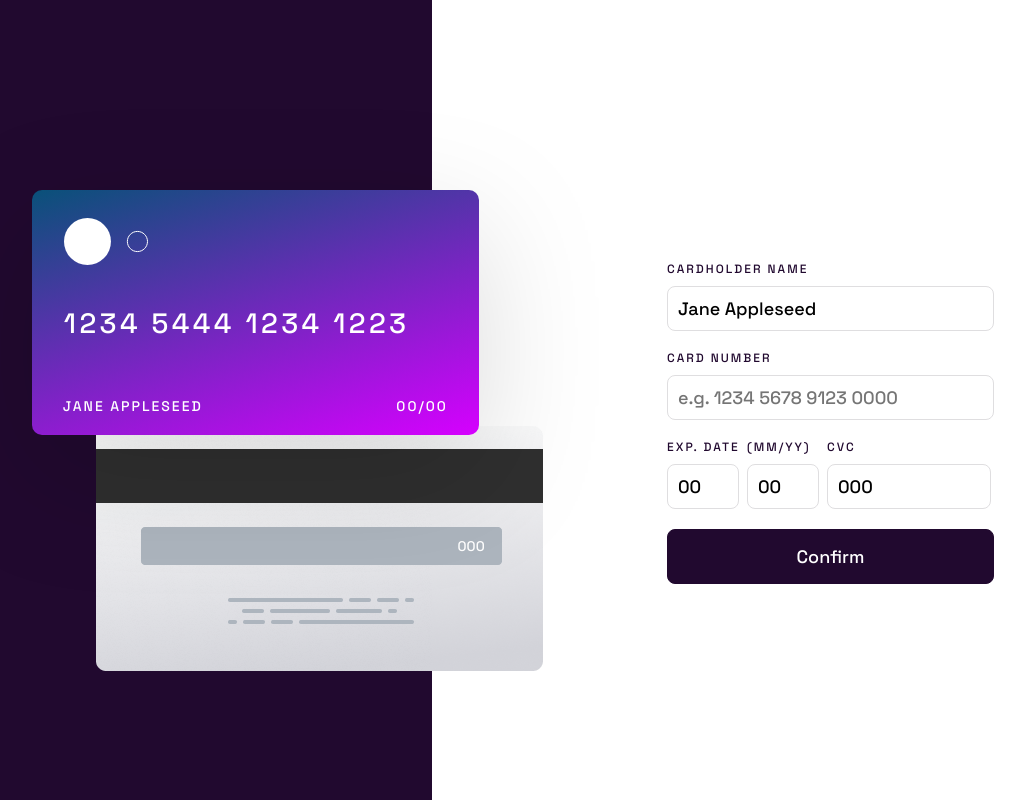
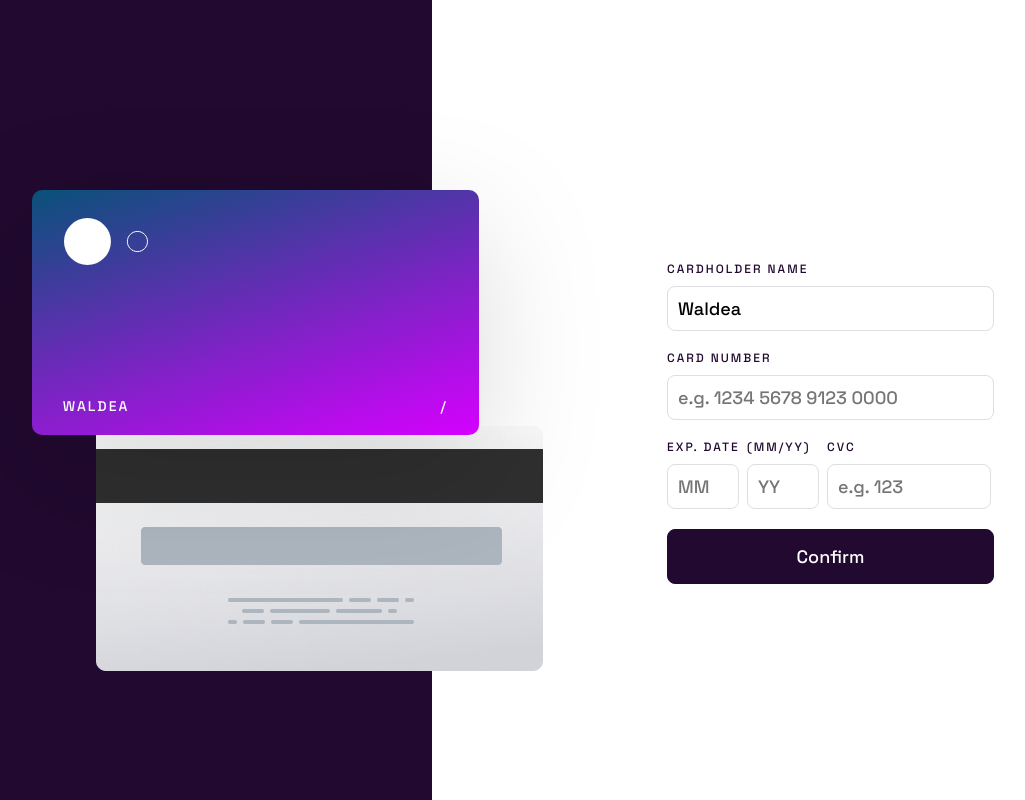
Before and after one commit to waldekglaz/interactive-card-details-form, a React (Create React App) app: page / in a window 1280 px wide. Shown: the whole page, without its empty margins (51-1076 px from the left). Built offline with nearby package versions, Linux system fonts and the light colour scheme.

Commit message:
main.js created and styles moved from app.js

```diff
--- a/src/App.js
+++ b/src/App.js
@@ -1,51 +1,15 @@
-import React from "react";
+import React, { useState } from "react";
 import Header from "./components/Header";
 import InputField from "./components/InputField";
-import styled from "styled-components";
-const StyledMain = styled.main`
-  @media (min-width: 1024px) {
-    height: 100vh;
-    display: flex;
-    overflow: hidden;
-    align-items: center;
-  }
-`;
-const StyledForm = styled.form`
-  padding: 9.1rem 0 4.5rem;
-  width: 327px;
-  margin: 0 auto;
-  .wide-input {
-    width: 100%;
-  }
-  .nested-fields {
-    display: flex;
-    justify-content: flex-start;
-    .small-input {
-      width: 72px;
-      margin-right: 8px;
-    }
-    .medium-input {
-      width: 164px;
-    }
-  }
-  button {
-    width: 100%;
-    background: #21092f;
-    border-radius: 8px;
-    border: 1px solid #21092f;
-    font-size: 18px;
-    color: #fff;
-    padding: 1.5rem 0;
-    cursor: pointer;
-  }
-`;
+import { StyledMain, StyledForm } from "./Main.styled";
+
 class App extends React.Component {
   state = {
-    cvc: "000",
-    cardNumber: "1234 5444 1234 1223",
-    cardHolderName: "Jane Appleseed",
-    expireMonth: "00",
-    expireYear: "00",
+    cvc: "",
+    cardNumber: "",
+    cardHolderName: "Waldea",
+    expireMonth: "",
+    expireYear: "",
   };
   onFormSubmit = (e) => {
     e.preventDefault();
@@ -88,42 +52,47 @@ class App extends React.Component {
             value={this.state.cardHolderName}
             onChange={this.onNameChange}
             className="wide-input"
+            maxLength="28"
           />
 
           <InputField
             label="Card Number"
-            type="number"
+            type="text"
             placeholder="e.g. 1234 5678 9123 0000"
             value={this.state.cardNumber}
             onChange={this.onCradNumberChange}
             onFocus={this.onInputClick}
             className="wide-input"
+            maxLength="16"
           />
 
           <div className="nested-fields">
             <InputField
               label="EXP. DATE"
-              type="number"
+              type="text"
               placeholder="MM"
               value={this.state.expireMonth}
               onChange={this.onMonthChange}
               className="small-input"
+              maxLength="2"
             />
             <InputField
               label="(MM/YY)"
-              type="number"
+              type="text"
               placeholder="YY"
               value={this.state.expireYear}
               onChange={this.onYearChange}
               className="small-input"
+              maxLength="2"
             />
             <InputField
               label="cvc"
-              type="number"
+              type="text"
               placeholder="e.g. 123"
               value={this.state.cvc}
               onChange={this.onCvcChange}
               className="medium-input"
+              maxLength="3"
             />
           </div>
           <button type="submit">Confirm</button>
--- /dev/null
+++ b/src/Main.styled.js
@@ -0,0 +1,41 @@
+import styled from "styled-components";
+
+const StyledMain = styled.main`
+  @media (min-width: 1024px) {
+    height: 100vh;
+    display: flex;
+    overflow: hidden;
+    align-items: center;
+  }
+`;
+const StyledForm = styled.form`
+  padding: 9.1rem 0 4.5rem;
+  width: 327px;
+  margin: 0 auto;
+  .wide-input {
+    width: 100%;
+  }
+  .nested-fields {
+    display: flex;
+    justify-content: flex-start;
+    .small-input {
+      width: 72px;
+      margin-right: 8px;
+    }
+    .medium-input {
+      width: 164px;
+    }
+  }
+  button {
+    width: 100%;
+    background: #21092f;
+    border-radius: 8px;
+    border: 1px solid #21092f;
+    font-size: 18px;
+    color: #fff;
+    padding: 1.5rem 0;
+    cursor: pointer;
+  }
+`;
+
+export { StyledMain, StyledForm };
--- a/src/components/InputField.js
+++ b/src/components/InputField.js
@@ -20,7 +20,15 @@ const StyledField = styled.div`
   }
 `;
 
-function InputField({ label, type, placeholder, value, onChange, className }) {
+function InputField({
+  label,
+  type,
+  placeholder,
+  value,
+  onChange,
+  className,
+  maxLength,
+}) {
   return (
     <StyledField>
       <label>{label}</label>
@@ -30,6 +38,7 @@ function InputField({ label, type, placeholder, value, onChange, className }) {
         value={value}
         onChange={onChange}
         className={className}
+        maxLength={maxLength}
       />
     </StyledField>
   );
```
